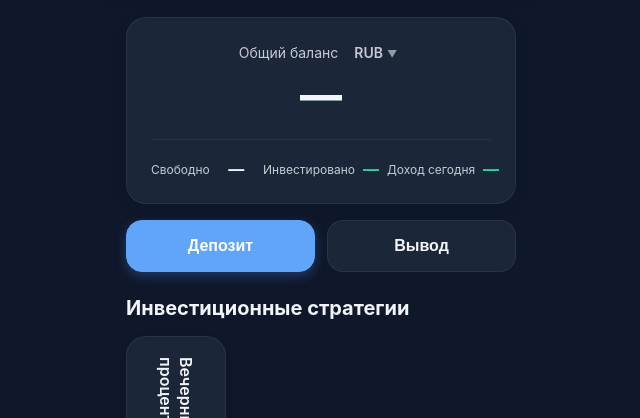
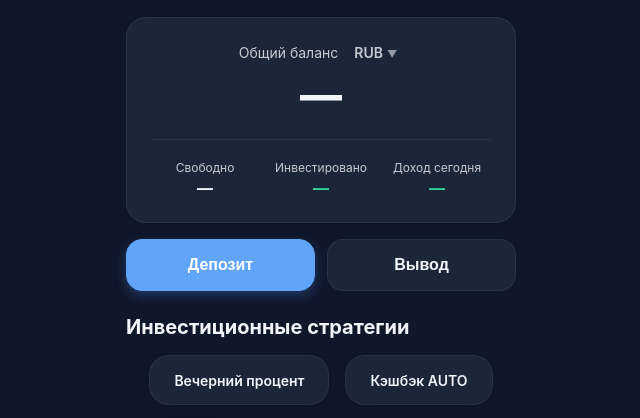
Before and after one commit to Julian901-1/HomerBot, a plain HTML site: page index.html in a window 1280 px wide. Shown: the part 68-486 px from the top of the page, without its empty margins (319-959 px from the left). Drawn offline with Linux system fonts and the light colour scheme; no server answers.

Commit message:
Update styles.css

```diff
--- a/styles.css
+++ b/styles.css
@@ -80,9 +80,9 @@
     .currency-option.active { background: var(--accent); color: white; }
 
     .balance-stats { display: flex; justify-content: space-between; margin-top: 20px; padding-top: 20px; border-top: 1px solid var(--glass-border); gap: 8px; }
-    .balance-stat { flex: 1; display: flex; align-items: center; }
-    .stat-label { font-size: 12px; color: var(--text-secondary); margin-right: 8px; flex-shrink: 0; }
-    .stat-value { font-size: 16px; font-weight: 700; color: var(--text-primary); white-space: nowrap; line-height: 1.2; text-align: center; flex: 1; }
+    .balance-stat { flex: 1; display: flex; flex-direction: column; align-items: center; }
+    .stat-label { font-size: 12px; color: var(--text-secondary); margin-bottom: 4px; }
+    .stat-value { font-size: 16px; font-weight: 700; color: var(--text-primary); white-space: nowrap; line-height: 1.2; text-align: center; }
     .stat-positive { color: var(--success); }
 
     .btn-group { display: flex; gap: 12px; margin-bottom: 24px; }
@@ -147,25 +147,25 @@
    }
    .right-options {
      display: flex;
-     flex-direction: column;
+     flex-direction: row;
      gap: 16px;
+     justify-content: center;
+     margin-bottom: 16px;
    }
    .option-rectangle {
      background: var(--glass-bg);
      border: 1px solid var(--glass-border);
      border-radius: 20px;
-     padding: 20px;
+     padding: 16px 24px;
      box-shadow: 0 4px 12px rgba(0,0,0,0.08);
      display: flex;
      align-items: center;
      justify-content: center;
-     font-size: 16px;
+     font-size: 14px;
      font-weight: 600;
      color: var(--text-primary);
-     width: 100px;
-     height: 158px;
-     writing-mode: vertical-rl;
-     text-orientation: mixed;
+     min-width: 120px;
+     height: 50px;
    }
    .option-tools {
      display: flex;
```
